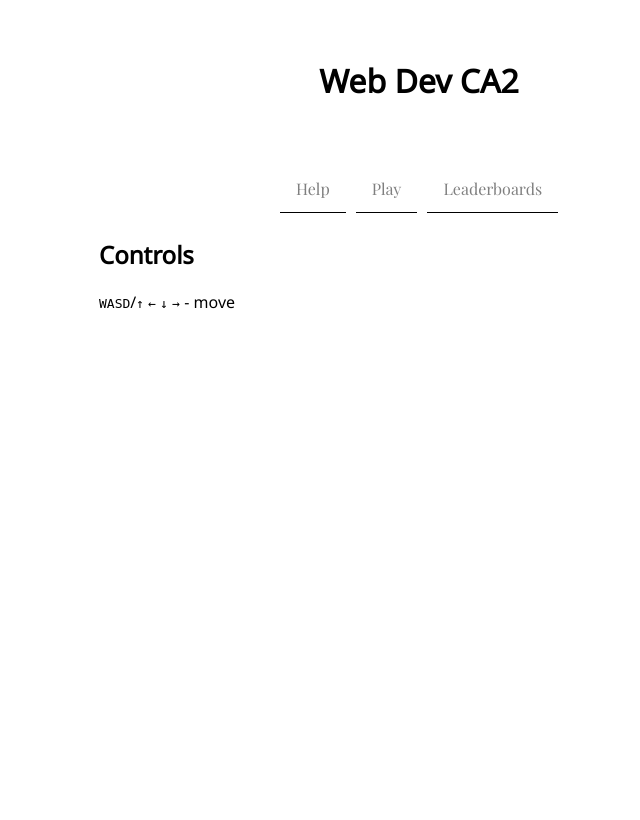
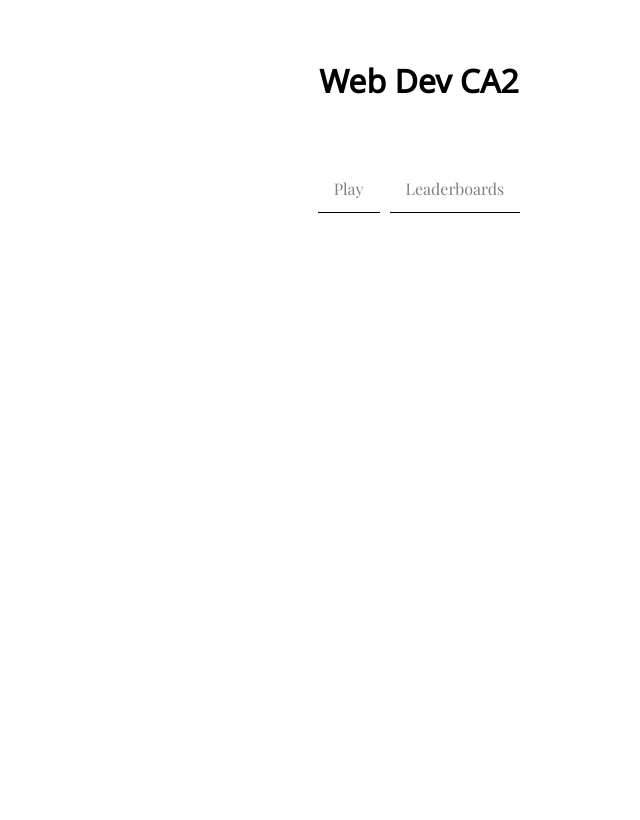
Before and after one commit to alanpq/web2-ca2, a Flask app: page / in a window 1280 px wide. Shown: the whole page, without its empty margins (221-861 px from the left). After the commit the page ends 213 px from the top, so only its background shows below. Run offline with Flask 2, Linux system fonts and the light colour scheme; some libraries are stand-ins or nearby versions.

Commit message:
nevermind

```diff
--- a/static/script/main.js
+++ b/static/script/main.js
@@ -34,5 +34,4 @@ spa.addEventListener("game", "close", () => {
   if(game)
     game.destroy();
 });
-spa.goto('help').then(() => {
-})
+spa.goto('game');
--- a/templates/index.html
+++ b/templates/index.html
@@ -8,7 +8,6 @@
 
 {% block content %}
 <main class="loading">
-  {% include 'partials/_help.html' %}
   {% include 'partials/_game.html' %}
   {% include 'partials/_rank.html' %}
 </main>
--- a/templates/partials/_game.html
+++ b/templates/partials/_game.html
@@ -1,6 +1,12 @@
 <article id="game" class="hide">
   <section>
     <canvas id="canvas">Your browser does not support canvas. Please get a modern browser.</canvas>
+  </section>
+
+  <section>
+    <h1>Controls</h1>
+    <kbd>W</kbd><kbd>A</kbd><kbd>S</kbd><kbd>D</kbd>/<kbd>&uarr;</kbd> <kbd>&larr;</kbd> <kbd>&darr;</kbd> <kbd>&rarr;</kbd> - move </br>
+    <kbd>LMB</kbd> - shoot
   </section>
 
   <section>
--- a/templates/partials/_help.html
+++ /dev/null
@@ -1,4 +0,0 @@
-<article id="help" class="hide">
-  <h1>Controls</h1>
-  <kbd>W</kbd><kbd>A</kbd><kbd>S</kbd><kbd>D</kbd>/<kbd>&uarr;</kbd> <kbd>&larr;</kbd> <kbd>&darr;</kbd> <kbd>&rarr;</kbd> - move
-</article>
--- a/templates/partials/_nav.html
+++ b/templates/partials/_nav.html
@@ -1,5 +1,4 @@
 <nav>
-  <a data-href="help">Help</a>
   <a data-href="game">Play</a>
   <a data-href="rank">Leaderboards</a>
 </nav>
```
